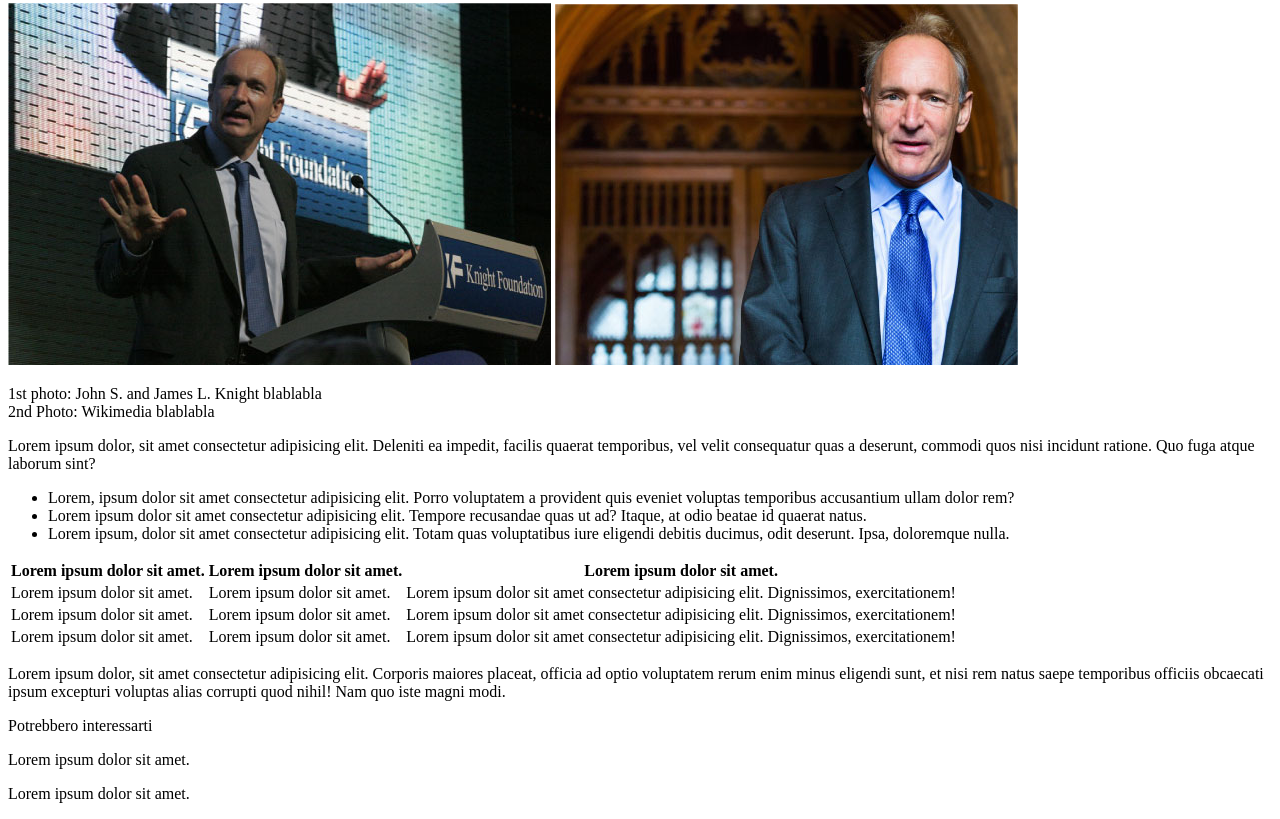
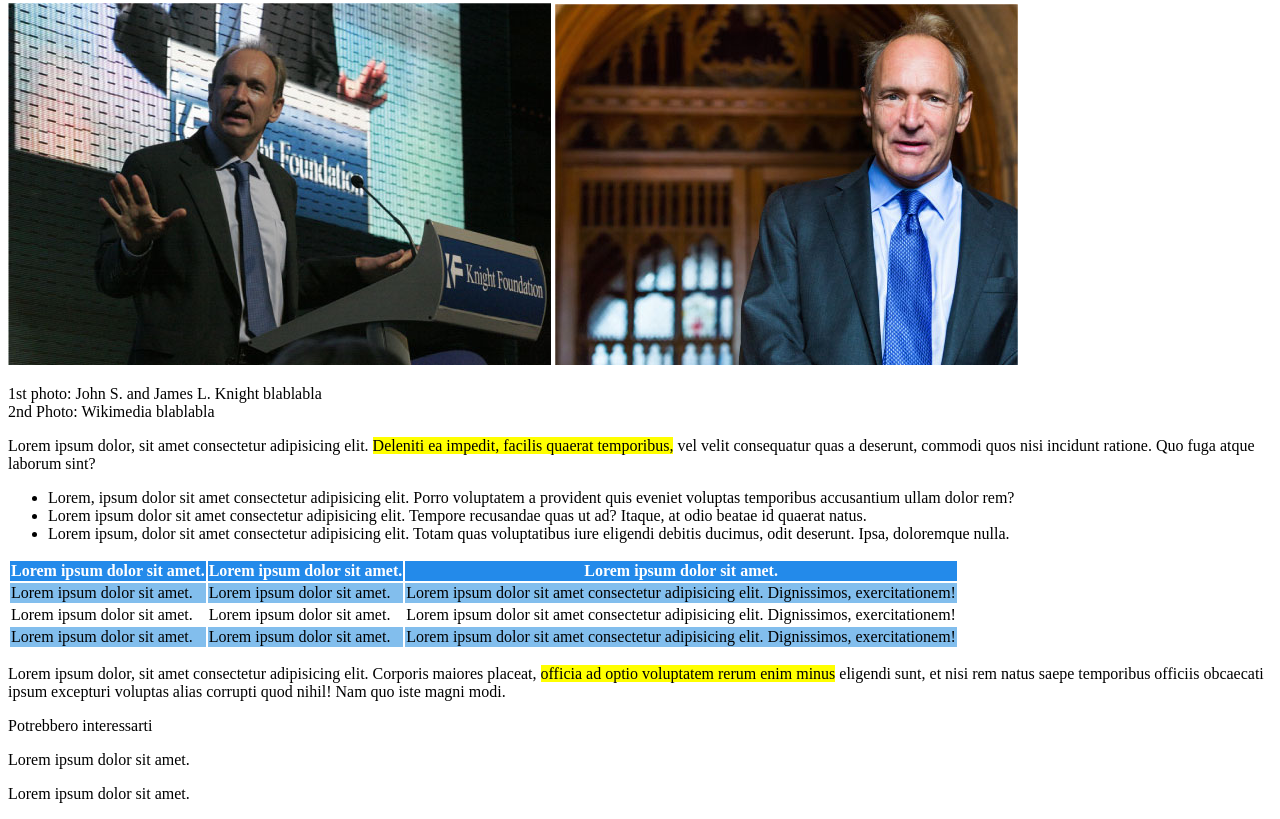
Before and after one commit to alessandrob17/html-css-booleaner, a plain HTML site: page index.html in a window 1280 px wide. Shown: the part 462-1281 px from the top of the page. Drawn offline with Linux system fonts and the light colour scheme.

Commit message:
first-css-table

```diff
--- a/index.html
+++ b/index.html
@@ -1,19 +1,17 @@
 <!DOCTYPE html>
 <html lang="en">
     <head>
-    <meta charset="UTF-8">
-    <meta http-equiv="X-UA-Compatible" content="IE=edge">
-    <meta name="viewport" content="width=device-width, initial-scale=1.0">
+        <meta charset="UTF-8" />
+        <meta http-equiv="X-UA-Compatible" content="IE=edge" />
+        <meta name="viewport" content="width=device-width, initial-scale=1.0" />
         <title>Document</title>
-    <link rel="stylesheet" href="style.css">
+        <link rel="stylesheet" href="style.css" />
     </head>
     <body>
-
         <!-- intestazione, titolo e sottotitolo -->
         <header>
-
             <div>
-    <img src="img/logo.svg" alt="">
+                <img src="img/logo.svg" alt="" />
             </div>
 
             <div>
@@ -23,40 +21,31 @@
 
                 <p>
                     Scritto da <span>The Booleaner</span>
-        <br>
+                    <br />
                     10/10/2020
                 </p>
-
             </div>
-
-
         </header>
-
 
         <!-- immagini, paragrafi,ul e tabella  -->
         <main>
-
             <div>
-
-<img src="img/tim-1.jpg" alt="">
-<img src="img/tim-2.jpg" alt="">
+                <img src="img/tim-1.jpg" alt="" />
+                <img src="img/tim-2.jpg" alt="" />
 
                 <p>
                     1st photo: John S. and James L. Knight blablabla
-    <br>
+                    <br />
                     2nd Photo: Wikimedia blablabla
-
                 </p>
-
             </div>
 
             <p>
-    Lorem ipsum dolor, sit amet consectetur adipisicing elit. <span>Deleniti ea impedit, facilis quaerat temporibus,</span> vel velit consequatur quas a deserunt, commodi quos nisi incidunt ratione. Quo fuga atque laborum sint?
+                Lorem ipsum dolor, sit amet consectetur adipisicing elit. <span class="highlight">Deleniti ea impedit, facilis quaerat temporibus,</span> vel velit consequatur quas a deserunt, commodi quos nisi incidunt ratione. Quo fuga atque laborum sint?
             </p>
 
             <div>
                 <ul>
-
                     <li>
                         Lorem, ipsum dolor sit amet consectetur adipisicing elit. Porro voluptatem a provident quis eveniet voluptas temporibus accusantium ullam dolor rem?
                     </li>
@@ -68,20 +57,15 @@
                     <li>
                         Lorem ipsum, dolor sit amet consectetur adipisicing elit. Totam quas voluptatibus iure eligendi debitis ducimus, odit deserunt. Ipsa, doloremque nulla.
                     </li>
-
-
                 </ul>
-
             </div>
-
 
             <div>
                 <!-- intestazione tabella -->
 
                 <table>
-
                     <thead>
-<tr>
+                        <tr class="riga-tabella">
                             <th>Lorem ipsum dolor sit amet.</th>
                             <th>Lorem ipsum dolor sit amet.</th>
                             <th>Lorem ipsum dolor sit amet.</th>
@@ -89,7 +73,7 @@
                     </thead>
 
                     <tbody>
-    <tr>
+                        <tr class="cell-table">
                             <td>Lorem ipsum dolor sit amet.</td>
                             <td>Lorem ipsum dolor sit amet.</td>
                             <td>Lorem ipsum dolor sit amet consectetur adipisicing elit. Dignissimos, exercitationem!</td>
@@ -99,40 +83,23 @@
                             <td>Lorem ipsum dolor sit amet.</td>
                             <td>Lorem ipsum dolor sit amet consectetur adipisicing elit. Dignissimos, exercitationem!</td>
                         </tr>
-    <tr>
+                        <tr class="cell-table">
                             <td>Lorem ipsum dolor sit amet.</td>
                             <td>Lorem ipsum dolor sit amet.</td>
                             <td>Lorem ipsum dolor sit amet consectetur adipisicing elit. Dignissimos, exercitationem!</td>
                         </tr>
                     </tbody>
-
-
-
-
                 </table>
-
-
-
-
             </div>
 
-
-
             <p>
-    Lorem ipsum dolor, sit amet consectetur adipisicing elit. Corporis maiores placeat, <span>officia ad optio voluptatem rerum enim minus</span> eligendi sunt, et nisi rem natus saepe temporibus officiis obcaecati ipsum excepturi voluptas alias corrupti quod nihil! Nam quo iste magni modi.
+                Lorem ipsum dolor, sit amet consectetur adipisicing elit. Corporis maiores placeat, <span class="highlight">officia ad optio voluptatem rerum enim minus</span> eligendi sunt, et nisi rem natus saepe temporibus officiis obcaecati ipsum
+                excepturi voluptas alias corrupti quod nihil! Nam quo iste magni modi.
             </p>
-
-
-
-
         </main>
-
-
-
 
         <!-- potrebbe interessarti più le immagini -->
         <footer>
-
             <p>
                 Potrebbero interessarti
             </p>
@@ -140,12 +107,6 @@ Potrebbero interessarti
             <p>Lorem ipsum dolor sit amet.</p>
 
             <p>Lorem ipsum dolor sit amet.</p>
-
-
         </footer>
-
-
-
-
     </body>
 </html>
--- a/style.css
+++ b/style.css
@@ -0,0 +1,13 @@
+
+.riga-tabella{
+    background-color: #238aea;
+    color: white;
+}
+
+.cell-table{
+    background-color: #82beed;
+}
+
+.highlight{
+    background-color: yellow;
+}
```
Lines whose indentation alone changed are shown as unchanged.
